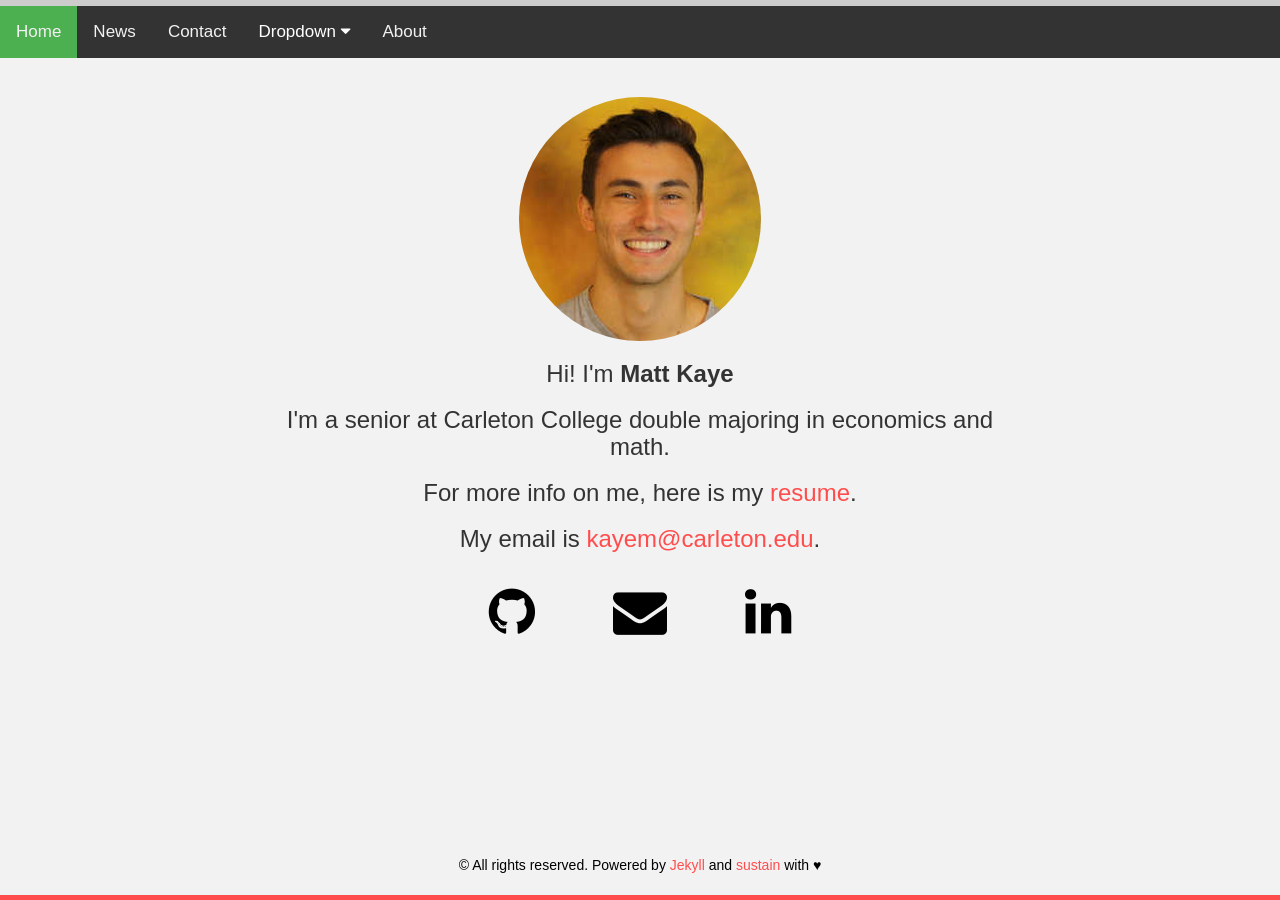
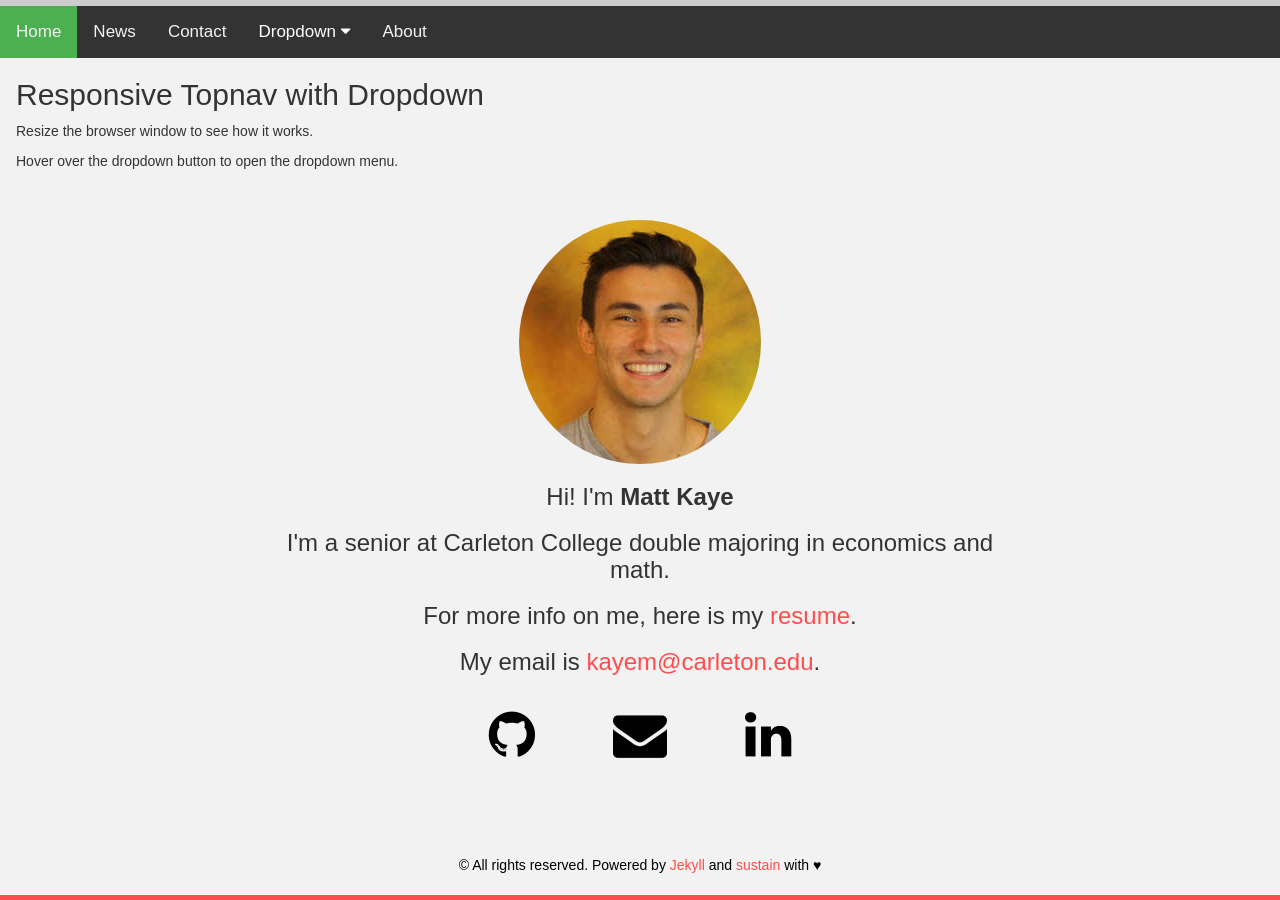
Before and after one commit to mrkaye97/mrkaye97.github.io, a Jekyll site: the page built from index.html, in a window 1280 px wide. Built offline with Jekyll 4.4.1, drawn with Linux system fonts in a browser that asks for light colours; nearby versions of some CDN libraries; the list of posts is cut into pages by our own code.

Commit message:
Update header.html

```diff
--- a/_includes/header.html
+++ b/_includes/header.html
@@ -130,6 +130,12 @@ body {margin:0;font-family:Arial}
   <a href="javascript:void(0);" style="font-size:15px;" class="icon" onclick="myFunction()">&#9776;</a>
 </div>
 
+<div style="padding-left:16px">
+  <h2>Responsive Topnav with Dropdown</h2>
+  <p>Resize the browser window to see how it works.</p>
+  <p>Hover over the dropdown button to open the dropdown menu.</p>
+</div>
+
 <script>
 function myFunction() {
   var x = document.getElementById("myTopnav");
```
